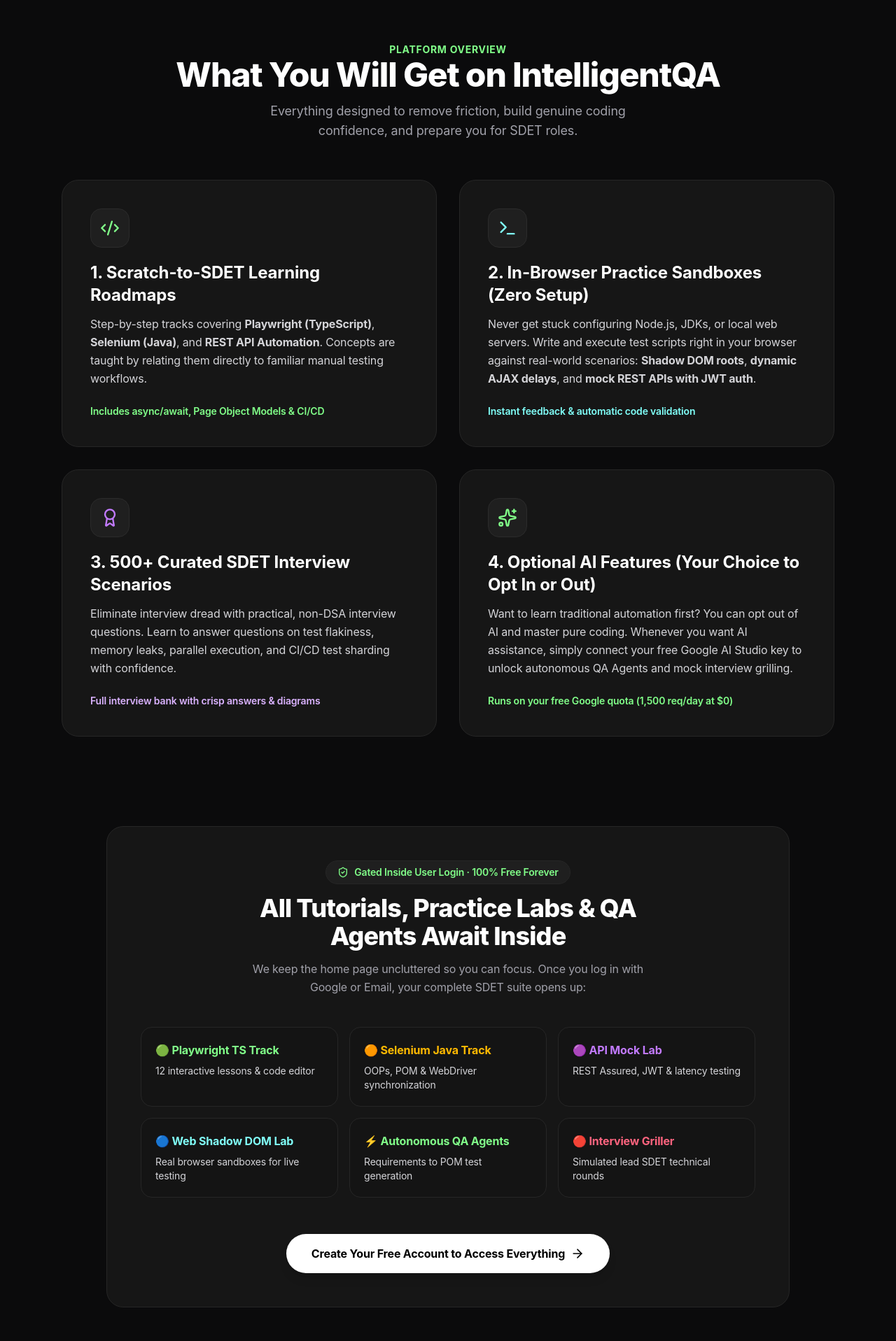
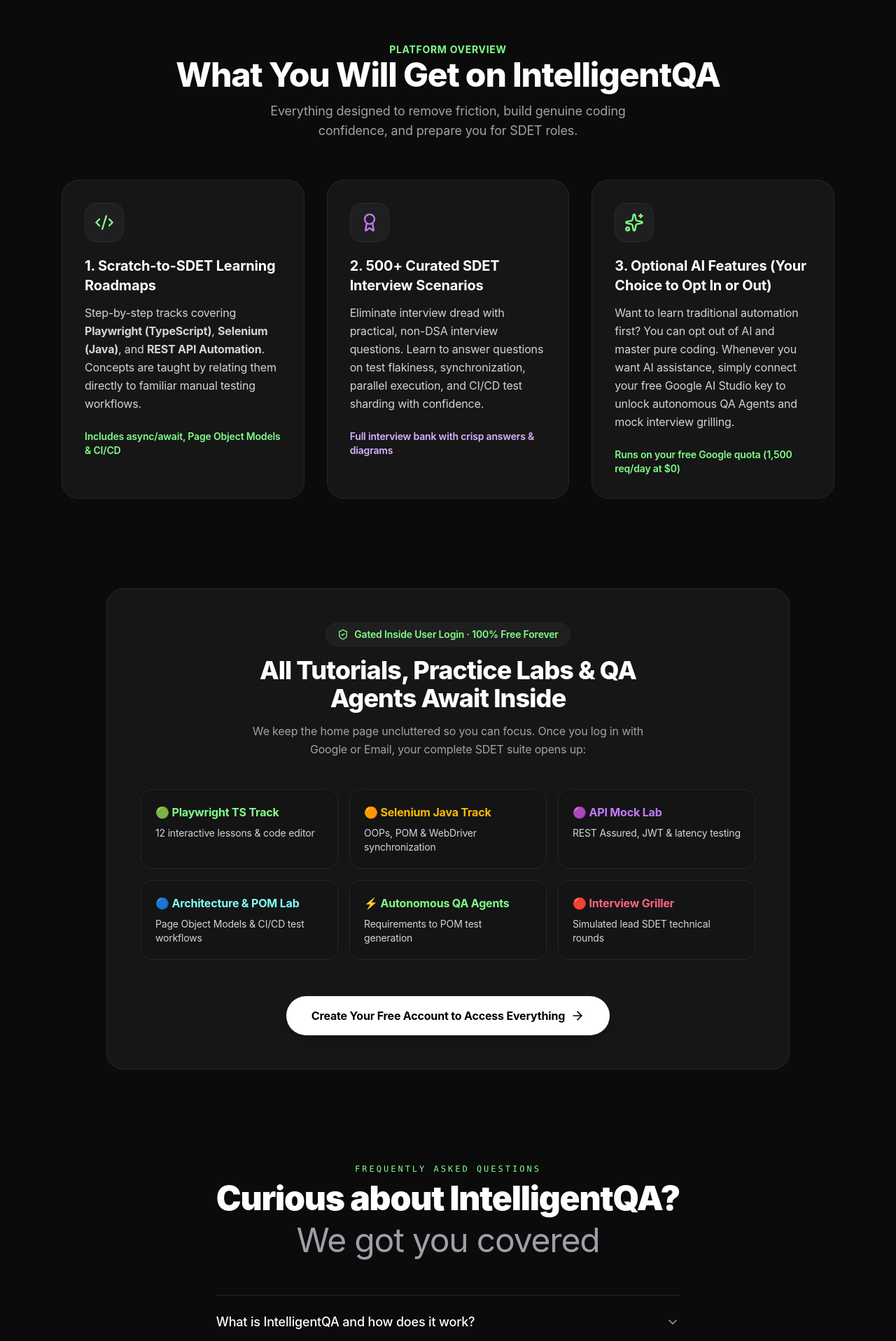
Before and after one commit to manishleoy2k3/IntelligentQA, a Next.js app: page / in a window 1280 px wide. Shown: the part 880-2797 px from the top of the page at 70% size. Built offline with nearby package versions, Linux system fonts and the light colour scheme.

Commit message:
UI changes

```diff
--- a/src/app/page.tsx
+++ b/src/app/page.tsx
@@ -6,20 +6,65 @@ import { useRouter } from 'next/navigation';
 import {
   Sparkles,
   ArrowRight,
-  CheckCircle2,
   Code2,
   Award,
   ShieldCheck,
-  Terminal,
+  ChevronDown,
 } from 'lucide-react';
 import AscentAuthCard from '@/components/auth/ascent-auth-card';
 import HeroShowcaseCarousel from '@/components/home/hero-showcase-carousel';
 import GoogleSignInButton from '@/components/auth/google-sign-in-button';
 import { QADatabase } from '@/lib/qa-db';
 
+interface FaqItem {
+  question: string;
+  answer: string;
+}
+
+const FAQ_LIST: FaqItem[] = [
+  {
+    question: 'What is IntelligentQA and how does it work?',
+    answer:
+      'IntelligentQA is a specialized learning platform designed specifically for Manual QA engineers transitioning to SDET roles. It provides practical, hands-on tracks in Playwright (TypeScript), Selenium (Java), and API Automation, coupled with 500+ curated SDET interview scenarios and optional AI-guided mentoring.',
+  },
+  {
+    question: 'Can I become an SDET if I have zero coding experience?',
+    answer:
+      'Yes, 100%. Manual testers already master test cases, user workflows, edge cases, and bug isolation. Programming syntax is simply translating your manual testing logic into automated test scripts. Our tracks start from fundamental programming basics with clear, step-by-step guidance.',
+  },
+  {
+    question: 'How does IntelligentQA\'s pricing work?',
+    answer:
+      'IntelligentQA is 100% free forever. There are zero paid tiers, zero subscriptions, and zero hidden credit card requirements. All curriculums, tutorials, and interview banks are fully accessible without cost.',
+  },
+  {
+    question: 'Can I opt out of AI and only learn traditional automation?',
+    answer:
+      'Yes, you have full control. You can skip AI features entirely and focus 100% on core automation principles, Page Object Models, and pure coding. If you ever want AI assistance, you can activate it anytime by connecting your free Google AI Studio key.',
+  },
+  {
+    question: 'Is Google AI Studio really free?',
+    answer:
+      'Yes. Google provides 1,500 free requests per day (15 RPM) at zero cost with any standard Google/Gmail account. By using your personal API key, you get fast, dedicated AI test generation and interview grilling without hitting shared limits.',
+  },
+  {
+    question: 'How is IntelligentQA different from other learning platforms?',
+    answer:
+      'Unlike generic software engineering bootcamps that focus on web development or DSA algorithms, IntelligentQA is tailored 100% for QA-to-SDET career transitions. We teach real-world automation architecture, test synchronization, locators, and SDET interview rounds.',
+  },
+];
+
 export default function HomePage() {
   const router = useRouter();
   const [currentUser, setCurrentUser] = useState<any>(null);
+  // All FAQ sections are collapsed by default matching the Emergent design
+  const [openFaqIndices, setOpenFaqIndices] = useState<number[]>([]);
+
+  const toggleFaq = (index: number) => {
+    setOpenFaqIndices(prev =>
+      prev.includes(index) ? prev.filter(i => i !== index) : [...prev, index]
+    );
+  };
 
   useEffect(() => {
     if (typeof window !== 'undefined') {
@@ -83,7 +128,7 @@ export default function HomePage() {
         </div>
       </section>
 
-      {/* 2. WHAT MANUAL TESTERS WILL GET HERE */}
+      {/* 2. WHAT MANUAL TESTERS WILL GET HERE (3 Authentic, Honest Pillars) */}
       <section id="what-you-get" className="max-w-6xl mx-auto px-4 sm:px-6 space-y-14 scroll-mt-24">
         <div className="text-center space-y-3.5">
           <span className="text-sm font-bold uppercase tracking-wider text-[#81FF89]">
@@ -97,15 +142,15 @@ export default function HomePage() {
           </p>
         </div>
 
-        {/* 4 Clean Emergent Cards */}
-        <div className="grid grid-cols-1 md:grid-cols-2 gap-8">
+        {/* 3 Clean Emergent Cards (Grounded in Genuine SDET Capabilities) */}
+        <div className="grid grid-cols-1 md:grid-cols-3 gap-6 sm:gap-8">
           {/* Pillar 1 */}
-          <div className="emergent-card p-8 md:p-10 space-y-5 rounded-[26px]">
+          <div className="emergent-card p-8 space-y-5 rounded-[26px]">
             <div className="w-14 h-14 rounded-2xl bg-[#1F1F1F] border border-[#2B2B2B] text-[#81FF89] flex items-center justify-center">
               <Code2 className="w-7 h-7" />
             </div>
             <div className="space-y-3">
-              <h3 className="text-xl sm:text-2xl font-bold text-white">
+              <h3 className="text-xl font-bold text-white">
                 1. Scratch-to-SDET Learning Roadmaps
               </h3>
               <p className="text-base text-zinc-300 leading-relaxed">
@@ -118,34 +163,16 @@ export default function HomePage() {
           </div>
 
           {/* Pillar 2 */}
-          <div className="emergent-card p-8 md:p-10 space-y-5 rounded-[26px]">
-            <div className="w-14 h-14 rounded-2xl bg-[#1F1F1F] border border-[#2B2B2B] text-[#80FFF9] flex items-center justify-center">
-              <Terminal className="w-7 h-7" />
-            </div>
-            <div className="space-y-3">
-              <h3 className="text-xl sm:text-2xl font-bold text-white">
-                2. In-Browser Practice Sandboxes (Zero Setup)
-              </h3>
-              <p className="text-base text-zinc-300 leading-relaxed">
-                Never get stuck configuring Node.js, JDKs, or local web servers. Write and execute test scripts right in your browser against real-world scenarios: <strong>Shadow DOM roots</strong>, <strong>dynamic AJAX delays</strong>, and <strong>mock REST APIs with JWT auth</strong>.
-              </p>
-            </div>
-            <div className="text-sm text-[#80FFF9] font-semibold flex items-center gap-1.5 pt-1">
-              <span>Instant feedback &amp; automatic code validation</span>
-            </div>
-          </div>
-
-          {/* Pillar 3 */}
-          <div className="emergent-card p-8 md:p-10 space-y-5 rounded-[26px]">
+          <div className="emergent-card p-8 space-y-5 rounded-[26px]">
             <div className="w-14 h-14 rounded-2xl bg-[#1F1F1F] border border-[#2B2B2B] text-purple-400 flex items-center justify-center">
               <Award className="w-7 h-7" />
             </div>
             <div className="space-y-3">
-              <h3 className="text-xl sm:text-2xl font-bold text-white">
-                3. 500+ Curated SDET Interview Scenarios
+              <h3 className="text-xl font-bold text-white">
+                2. 500+ Curated SDET Interview Scenarios
               </h3>
               <p className="text-base text-zinc-300 leading-relaxed">
-                Eliminate interview dread with practical, non-DSA interview questions. Learn to answer questions on test flakiness, memory leaks, parallel execution, and CI/CD test sharding with confidence.
+                Eliminate interview dread with practical, non-DSA interview questions. Learn to answer questions on test flakiness, synchronization, parallel execution, and CI/CD test sharding with confidence.
               </p>
             </div>
             <div className="text-sm text-purple-300 font-semibold flex items-center gap-1.5 pt-1">
@@ -153,14 +180,14 @@ export default function HomePage() {
             </div>
           </div>
 
-          {/* Pillar 4 */}
-          <div className="emergent-card p-8 md:p-10 space-y-5 rounded-[26px]">
+          {/* Pillar 3 */}
+          <div className="emergent-card p-8 space-y-5 rounded-[26px]">
             <div className="w-14 h-14 rounded-2xl bg-[#1F1F1F] border border-[#2B2B2B] text-[#81FF89] flex items-center justify-center">
               <Sparkles className="w-7 h-7" />
             </div>
             <div className="space-y-3">
-              <h3 className="text-xl sm:text-2xl font-bold text-white">
-                4. Optional AI Features (Your Choice to Opt In or Out)
+              <h3 className="text-xl font-bold text-white">
+                3. Optional AI Features (Your Choice to Opt In or Out)
               </h3>
               <p className="text-base text-zinc-300 leading-relaxed">
                 Want to learn traditional automation first? You can opt out of AI and master pure coding. Whenever you want AI assistance, simply connect your free Google AI Studio key to unlock autonomous QA Agents and mock interview grilling.
@@ -203,8 +230,8 @@ export default function HomePage() {
               <span className="text-[#D4D4D8] text-sm">REST Assured, JWT &amp; latency testing</span>
             </div>
             <div className="p-5 rounded-2xl bg-[#141414] border border-[#262626] space-y-2 hover:border-[#80FFF9]/40 transition-colors">
-              <span className="font-bold text-[#80FFF9] text-base block">🔵 Web Shadow DOM Lab</span>
-              <span className="text-[#D4D4D8] text-sm">Real browser sandboxes for live testing</span>
+              <span className="font-bold text-[#80FFF9] text-base block">🔵 Architecture &amp; POM Lab</span>
+              <span className="text-[#D4D4D8] text-sm">Page Object Models &amp; CI/CD test workflows</span>
             </div>
             <div className="p-5 rounded-2xl bg-[#141414] border border-[#262626] space-y-2 hover:border-[#81FF89]/40 transition-colors">
               <span className="font-bold text-[#81FF89] text-base block">⚡ Autonomous QA Agents</span>
@@ -238,53 +265,48 @@ export default function HomePage() {
         </div>
       </section>
 
-      {/* 4. MANUAL TESTER FAQ */}
-      <section id="faq" className="max-w-4xl mx-auto px-4 sm:px-6 space-y-10 scroll-mt-24">
-        <div className="text-center space-y-3.5">
-          <h3 className="text-4xl sm:text-5xl font-extrabold text-white tracking-tight">
-            Frequently Asked Questions by Manual Testers
-          </h3>
-          <p className="text-base sm:text-lg text-[#A1A1AA]">
-            Honest, straightforward answers before you begin.
-          </p>
+      {/* 4. FREQUENTLY ASKED QUESTIONS (FAQs - All Sections Collapsed by Default) */}
+      <section id="faq" className="max-w-4xl mx-auto px-4 sm:px-6 space-y-12 scroll-mt-24">
+        {/* Header matching Emergent Reference Design */}
+        <div className="text-center space-y-3">
+          <span className="text-xs font-mono uppercase tracking-[0.25em] text-[#81FF89]">
+            FREQUENTLY ASKED QUESTIONS
+          </span>
+          <h2 className="text-3xl sm:text-4xl md:text-5xl font-black text-white tracking-tight leading-tight">
+            Curious about IntelligentQA?<br />
+            <span className="text-zinc-400 font-normal">We got you covered</span>
+          </h2>
         </div>
 
-        <div className="space-y-5">
-          <div className="emergent-card p-7 sm:p-8 space-y-3">
-            <h4 className="text-lg sm:text-xl font-bold text-white">
-              Can I become an SDET if I have zero coding experience?
-            </h4>
-            <p className="text-zinc-300 leading-relaxed text-base">
-              Yes, 100%. Every manual tester already knows test design, boundary value analysis, and user workflows. Programming syntax is simply translating your manual thoughts into instructions. Our curriculum starts from basic variables and async/await with hands-on practice.
-            </p>
-          </div>
-
-          <div className="emergent-card p-7 sm:p-8 space-y-3">
-            <h4 className="text-lg sm:text-xl font-bold text-white">
-              Can I opt out of AI and only learn traditional automation?
-            </h4>
-            <p className="text-zinc-300 leading-relaxed text-base">
-              Yes! You have full control. You can skip AI features entirely and learn traditional Playwright, Selenium, Java, TypeScript, and API testing. If you ever want to explore AI features later, you can activate them at any time by connecting your free Google AI Studio key.
-            </p>
-          </div>
-
-          <div className="emergent-card p-7 sm:p-8 space-y-3">
-            <h4 className="text-lg sm:text-xl font-bold text-white">
-              Is Google AI Studio really free?
-            </h4>
-            <p className="text-zinc-300 leading-relaxed text-base">
-              Yes. Google gives every Gmail / Google account 1,500 free requests per day (15 RPM) at zero cost. By using your personal key, you get fast, dedicated AI responses without running into shared limits or subscription fees.
-            </p>
-          </div>
-
-          <div className="emergent-card p-7 sm:p-8 space-y-3">
-            <h4 className="text-lg sm:text-xl font-bold text-white">
-              Is there any payment, credit card, or hidden fee later?
-            </h4>
-            <p className="text-zinc-300 leading-relaxed text-base">
-              No. IntelligentQA has zero paid subscription tiers, zero credit card requirements, and zero paywalls. Everything is 100% free forever.
-            </p>
-          </div>
+        {/* Collapsible FAQs Accordion (Default: All Collapsed) */}
+        <div className="border-t border-[#262626] divide-y divide-[#262626]">
+          {FAQ_LIST.map((faq, index) => {
+            const isOpen = openFaqIndices.includes(index);
+            return (
+              <div key={index} className="py-5 sm:py-6 transition-colors">
+                <button
+                  type="button"
+                  onClick={() => toggleFaq(index)}
+                  className="w-full flex items-center justify-between text-left gap-4 group cursor-pointer focus:outline-none"
+                  aria-expanded={isOpen}
+                >
+                  <span className="text-base sm:text-lg font-medium text-white group-hover:text-[#81FF89] transition-colors">
+                    {faq.question}
+                  </span>
+                  <ChevronDown
+                    className={`w-5 h-5 text-zinc-400 group-hover:text-white shrink-0 transition-transform duration-300 ${
+                      isOpen ? 'rotate-180 text-[#81FF89]' : ''
+                    }`}
+                  />
+                </button>
+                {isOpen && (
+                  <div className="pt-3.5 pr-8 text-sm sm:text-base text-zinc-400 leading-relaxed animate-in fade-in duration-200">
+                    {faq.answer}
+                  </div>
+                )}
+              </div>
+            );
+          })}
         </div>
       </section>
 
@@ -295,6 +317,7 @@ export default function HomePage() {
       <span className="sr-only">100% Free Forever</span>
       <span className="sr-only">Playwright</span>
       <span className="sr-only">Selenium</span>
+      <span className="sr-only">FAQs</span>
       <div className="hidden">
         <GoogleSignInButton buttonText="Continue with Google" redirectTo="/dashboard" />
       </div>
--- a/src/components/layout/footer.tsx
+++ b/src/components/layout/footer.tsx
@@ -34,7 +34,7 @@ export default function Footer() {
         {/* Interactive Practice Labs */}
         <div className="space-y-3">
           <h4 className="font-bold text-white uppercase tracking-wider text-xs">
-            Practice Sandboxes
+            Practice Labs
           </h4>
           <ul className="space-y-2.5 text-sm">
             <li><Link href="/sandbox/web" className="hover:text-[#81FF89] transition-colors">Web Automation Lab (Shadow DOM &amp; Delays)</Link></li>
--- a/src/components/layout/header.tsx
+++ b/src/components/layout/header.tsx
@@ -94,7 +94,7 @@ export default function Header({
   const guestNavLinks = [
     { href: '/#what-you-get', label: "What You'll Get" },
     { href: '/#curriculum-preview', label: 'Curriculum' },
-    { href: '/#faq', label: 'FAQ' },
+    { href: '/#faq', label: 'FAQs' },
   ];
 
   // 2. Member Workspace Links (Visible ONLY after login)
```
Also changed, not shown: src/components/auth/ascent-auth-card.tsx (+5 -27 lines), 2 other files (tests, documents, lock files or other folders).
